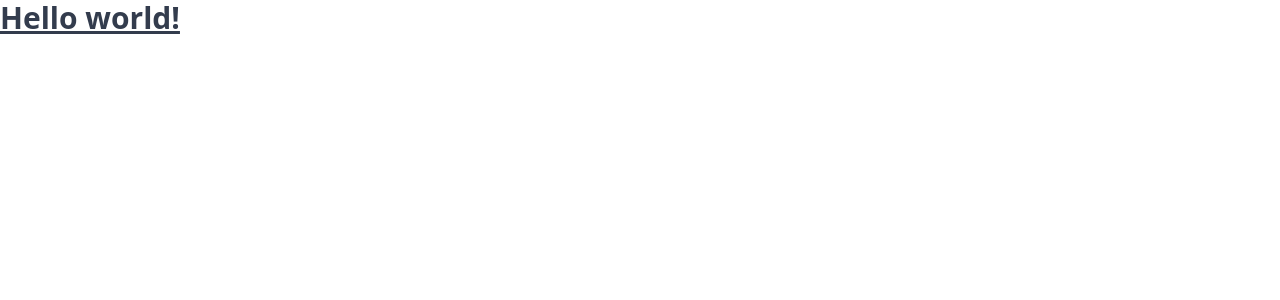
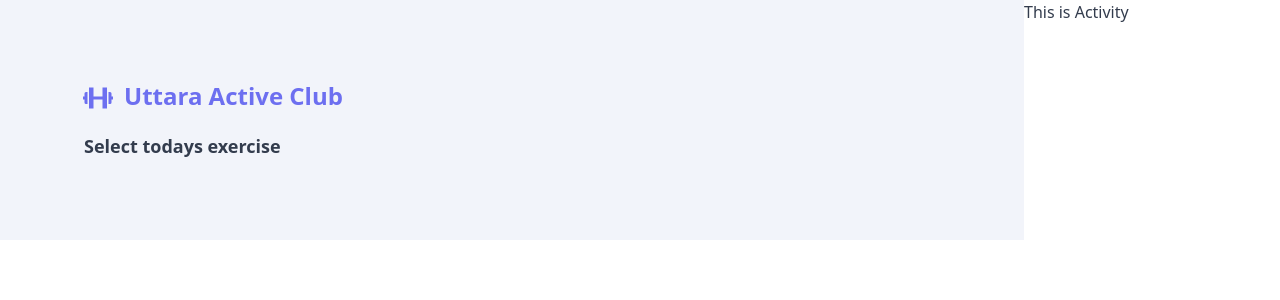
Before and after one commit to rifatsaown/Ultra-Active-Club-assignment, a React (Create React App) app: page / in a window 1280 px wide. Shown: the top 300 px of the page. Built offline with nearby package versions, Linux system fonts and the light colour scheme.

Commit message:
Header Done

```diff
--- a/package.json
+++ b/package.json
@@ -9,6 +9,7 @@
     "daisyui": "^2.49.0",
     "react": "^18.2.0",
     "react-dom": "^18.2.0",
+    "react-icons": "^4.7.1",
     "react-scripts": "5.0.1",
     "tailwindcss": "^3.2.4",
     "web-vitals": "^2.1.0"
--- a/src/App.jsx
+++ b/src/App.jsx
@@ -1,9 +1,15 @@
+import Activity from "./Components/Activity/Activity";
+import Products from "./Components/Products/Products";
+
 function App() {
   return (
-    <div className="App">
-      <h1 className="text-3xl font-bold underline">
-      Hello world!
-    </h1>
+    <div className="grid grid-cols-5">
+      <div className="col-span-4 bg-[#f2f4fa] p-20">
+        <Products/>
+      </div>
+      <div className="col-span-1">
+      <Activity/>
+      </div>
     </div>
   );
 }
--- /dev/null
+++ b/src/Components/Activity/Activity.jsx
@@ -0,0 +1,11 @@
+import React from 'react';
+
+const Activity = () => {
+    return (
+        <div>
+            <p>This is Activity</p>
+        </div>
+    );
+}
+
+export default Activity;
--- /dev/null
+++ b/src/Components/Header/Header.jsx
@@ -0,0 +1,13 @@
+import React from 'react';
+import { BiDumbbell } from 'react-icons/bi';
+
+const Header = () => {
+    return (
+        <div>
+            <h1 className='text-[#6d6ff0] flex text-2xl font-bold'><BiDumbbell className='mr-2 text-4xl'/> Uttara Active Club </h1>
+            <h2 className='text-lg font-semibold mt-4 ml-1'>Select todays exercise</h2>
+        </div>
+    );
+}
+
+export default Header;
--- /dev/null
+++ b/src/Components/Products/Products.jsx
@@ -0,0 +1,12 @@
+import React from 'react';
+import Header from '../Header/Header';
+
+const Products = () => {
+    return (
+        <div>
+            <Header/>
+        </div>
+    );
+}
+
+export default Products;
```
Also changed, not shown: public/data.json (added, +44 -0 lines), src/Components/Card/Card.jsx (added), 1 other file (tests, documents, lock files or other folders).
